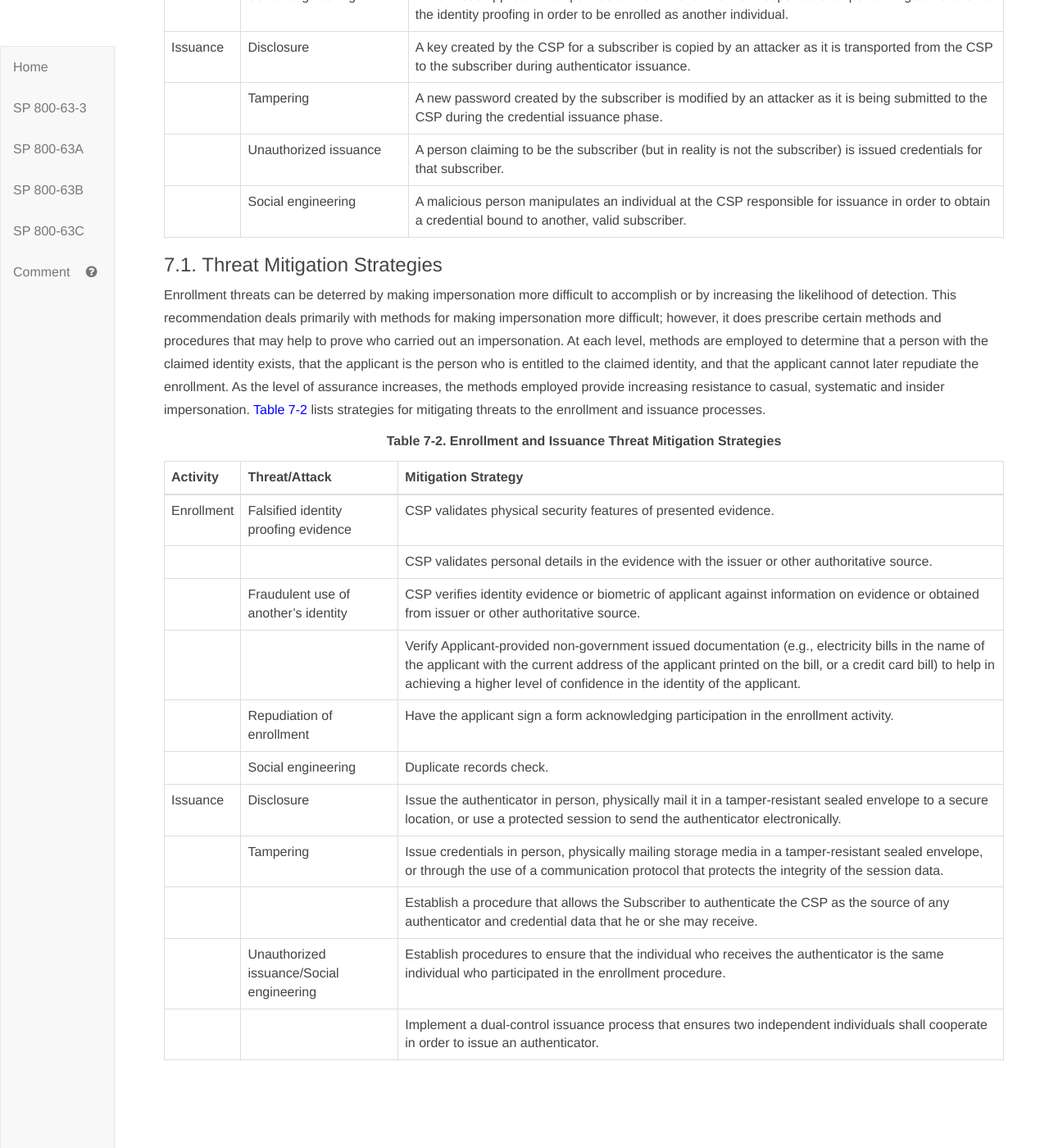
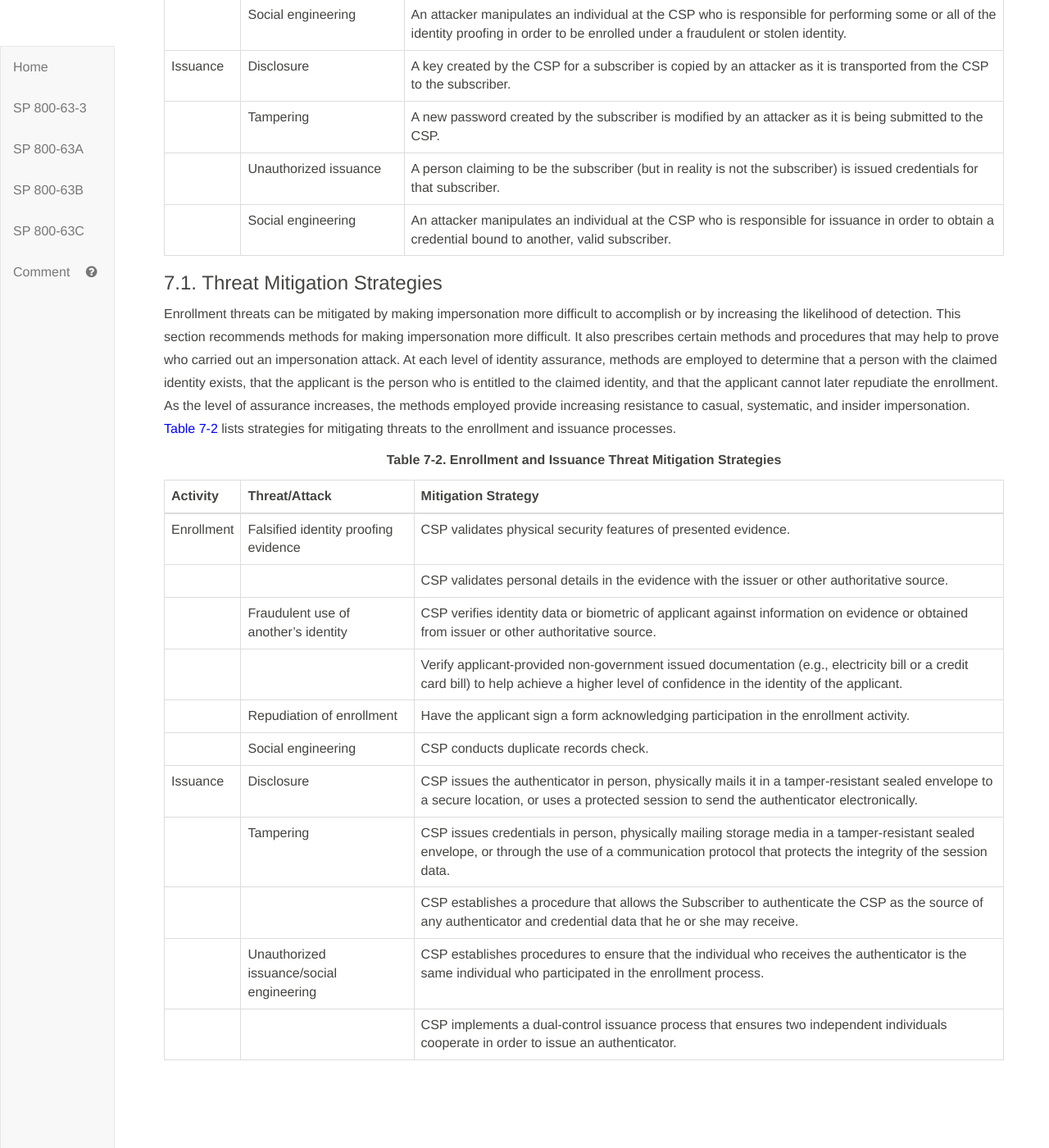
Before and after one commit to usnistgov/800-63-3, a Jekyll site: the page built from sp800-63a/sec7_security.md, in a window 1280 px wide and 1400 px high, scrolled down 614 px. Shown: the whole window at 82% size. Built offline with Jekyll 4.4.1, drawn with Linux system fonts in a browser that asks for light colours; our own code applies the rules of GitHub Pages for plain Markdown files; some of the changed text lies outside the part shown.

Commit message:
Port of “A- copy edit review, Final Batch” by RGalluzzo

```diff
--- a/sp800-63a/sec7_security.md
+++ b/sp800-63a/sec7_security.md
@@ -6,7 +6,7 @@
 
 _This section is informative._
 
-There are two general categories of threats to the enrollment process: impersonation and either compromise or malfeasance of the infrastructure provider. This section focuses on addressing impersonation threats. Infrastructure threats are addressed by traditional computer security controls (e.g., intrusion protection, record keeping, independent audits) and are outside the scope of this document. For more information on security controls, see [[SP 800-53]](#SP800-53), *Recommended Security and Privacy Controls for Federal Information Systems and Organizations*.
+There are two general categories of threats to the enrollment process: impersonation and compromise or malfeasance of the infrastructure provider. This section addresses impersonation threats. Infrastructure threats are addressed by traditional computer security controls (e.g., intrusion protection, record keeping, independent audits) and are outside the scope of this document. For more information on security controls, see [[SP 800-53]](#SP800-53), *Recommended Security and Privacy Controls for Federal Information Systems and Organizations*.
 
 The threats to the enrollment process include impersonation attacks and threats to the transport mechanisms for identity proofing, authenticator binding, and credential issuance. [Table 7-1](#63aSec7-Table1) lists the threats related to enrollment and identity proofing.
 
@@ -22,19 +22,19 @@ The threats to the enrollment process include impersonation attacks and threats
 
 |**Activity**   |     **Threat/Attack**  | **Example** |
 |---------------|------------------------|------------------|
-|Enrollment | Falsified identity proofing evidence | An applicant claims an incorrect identity by using a forged driver's license.|
-| | Fraudulent use of another's identity | An applicant uses a passport associated with a different individual
+|Enrollment | Falsified identity proofing evidence | An applicant claims an identity by using a forged driver's license.|
+| | Fraudulent use of another's identity | An applicant uses a passport associated with a different individual.
 | | Repudiation of enrollment | A subscriber denies enrollment, claiming that they did not enroll with the CSP.|
-||Social engineering|A malicious applicant manipulates an individual at the CSP responsible for performing some or all of the identity proofing in order to be enrolled as another individual.
-|Issuance|Disclosure | A key created by the CSP for a subscriber is copied by an attacker as it is transported from the CSP to the subscriber during authenticator issuance.|
-| |Tampering | A new password created by the subscriber is modified by an attacker as it is being submitted to the CSP during the credential issuance phase.
+||Social engineering|An attacker manipulates an individual at the CSP who is responsible for performing some or all of the identity proofing in order to be enrolled under a fraudulent or stolen identity.
+|Issuance|Disclosure | A key created by the CSP for a subscriber is copied by an attacker as it is transported from the CSP to the subscriber.|
+| |Tampering | A new password created by the subscriber is modified by an attacker as it is being submitted to the CSP.
 | |Unauthorized issuance | A person claiming to be the subscriber (but in reality is not the subscriber) is issued credentials for that subscriber.
-||Social engineering|A malicious person manipulates an individual at the CSP responsible for issuance in order to obtain a credential bound to another, valid subscriber.
+||Social engineering|An attacker manipulates an individual at the CSP who is responsible for issuance in order to obtain a credential bound to another, valid subscriber.
 
 
 ### 7.1. Threat Mitigation Strategies
 
-Enrollment threats can be deterred by making impersonation more difficult to accomplish or by increasing the likelihood of detection. This recommendation deals primarily with methods for making impersonation more difficult; however, it does prescribe certain methods and procedures that may help to prove who carried out an impersonation. At each level, methods are employed to determine that a person with the claimed identity exists, that the applicant is the person who is entitled to the claimed identity, and that the applicant cannot later repudiate the enrollment. As the level of assurance increases, the methods employed provide increasing resistance to casual, systematic and
+Enrollment threats can be mitigated by making impersonation more difficult to accomplish or by increasing the likelihood of detection. This section recommends methods for making impersonation more difficult. It also prescribes certain methods and procedures that may help to prove who carried out an impersonation attack. At each level of identity assurance, methods are employed to determine that a person with the claimed identity exists, that the applicant is the person who is entitled to the claimed identity, and that the applicant cannot later repudiate the enrollment. As the level of assurance increases, the methods employed provide increasing resistance to casual, systematic, and
 insider impersonation. [Table 7-2](#63aSec7-Table2) lists strategies for mitigating threats
 to the enrollment and issuance processes.
 
@@ -51,12 +51,12 @@ to the enrollment and issuance processes.
 |--------------|-------------------|-------------------------|
 | Enrollment | Falsified identity proofing evidence | CSP validates physical security features of presented evidence.
 | | | CSP validates personal details in the evidence with the issuer or other authoritative source.
-| | Fraudulent use of another's identity | CSP verifies identity evidence or biometric of applicant against information on evidence or obtained from issuer or other authoritative source.
-| | | Verify Applicant-provided non-government issued documentation (e.g., electricity bills in the name of the applicant with the current address of the applicant printed on the bill, or a credit card bill) to help in achieving a higher level of confidence in the identity of the applicant. |
+| | Fraudulent use of another's identity | CSP verifies identity data or biometric of applicant against information on evidence or obtained from issuer or other authoritative source.
+| | | Verify applicant-provided non-government issued documentation (e.g., electricity bill or a credit card bill) to help achieve a higher level of confidence in the identity of the applicant. |
 | | Repudiation of enrollment | Have the applicant sign a form acknowledging participation in the enrollment activity. |
-||Social engineering|Duplicate records check.
-| Issuance | Disclosure | Issue the authenticator in person, physically mail it in a tamper-resistant sealed envelope to a secure location, or use a protected session to send the authenticator electronically.
-| | Tampering | Issue credentials in person, physically mailing storage media in a tamper-resistant sealed envelope, or through the use of a communication protocol that protects the integrity of the session data.
-| | | Establish a procedure that allows the Subscriber to authenticate the CSP as the source of any authenticator and credential data that he or she may receive.
-| | Unauthorized issuance/Social engineering | Establish procedures to ensure that the individual who receives the authenticator is the same individual who participated in the enrollment procedure.
-| | | Implement a dual-control issuance process that ensures two independent individuals shall cooperate in order to issue an authenticator.
+||Social engineering|CSP conducts duplicate records check.
+| Issuance | Disclosure | CSP issues the authenticator in person, physically mails it in a tamper-resistant sealed envelope to a secure location, or uses a protected session to send the authenticator electronically.
+| | Tampering | CSP issues credentials in person, physically mailing storage media in a tamper-resistant sealed envelope, or through the use of a communication protocol that protects the integrity of the session data.
+| | | CSP establishes a procedure that allows the Subscriber to authenticate the CSP as the source of any authenticator and credential data that he or she may receive.
+| | Unauthorized issuance/social engineering | CSP establishes procedures to ensure that the individual who receives the authenticator is the same individual who participated in the enrollment process.
+| | | CSP implements a dual-control issuance process that ensures two independent individuals cooperate in order to issue an authenticator.
```
Also changed, not shown: sp800-63a/sec4_ial.md (+1 -1 lines), sp800-63a/sec6_dc.md (+4 -4 lines), sp800-63a/sec8_privacy.md (+10 -11 lines), sp800-63a/sec9_usability.md (+17 -17 lines), sp800-63a/sec10_references.md (line endings or trailing spaces).
